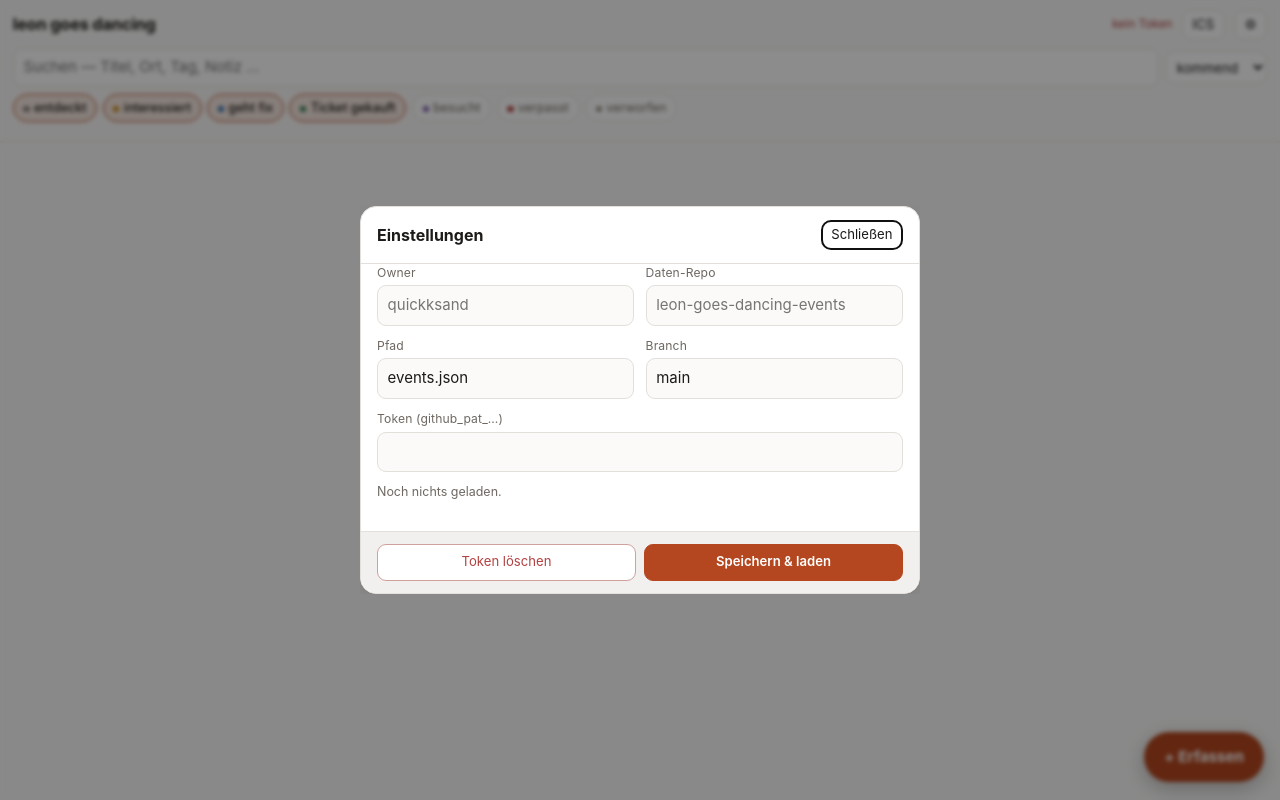
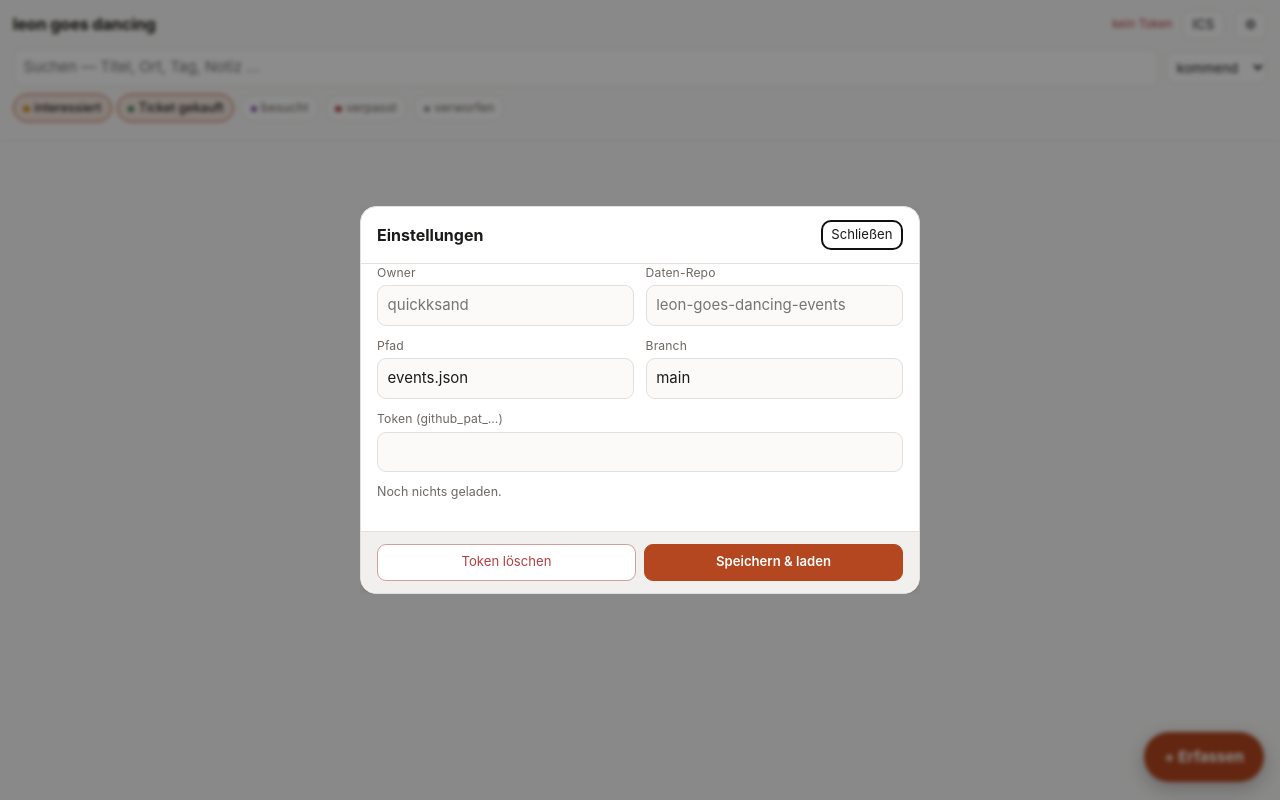
Before and after one commit to quickksand/leon-goes-dancing, a website: page index.html in a window 1280 px wide. Drawn offline with Linux system fonts and the light colour scheme.

Commit message:
Update index.html

```diff
--- a/index.html
+++ b/index.html
@@ -350,9 +350,8 @@
    ============================================================ */
 
 const STATUSES = [
-  { id: "entdeckt",       label: "entdeckt",       aktiv: true  },
   { id: "interessiert",   label: "interessiert",   aktiv: true  },
-  { id: "geht-fix",       label: "geht fix",       aktiv: true  },
+ // { id: "geht-fix",       label: "geht fix",       aktiv: false  },
   { id: "ticket-gekauft", label: "Ticket gekauft", aktiv: true  },
   { id: "besucht",        label: "besucht",        aktiv: false },
   { id: "verpasst",       label: "verpasst",       aktiv: false },
```
